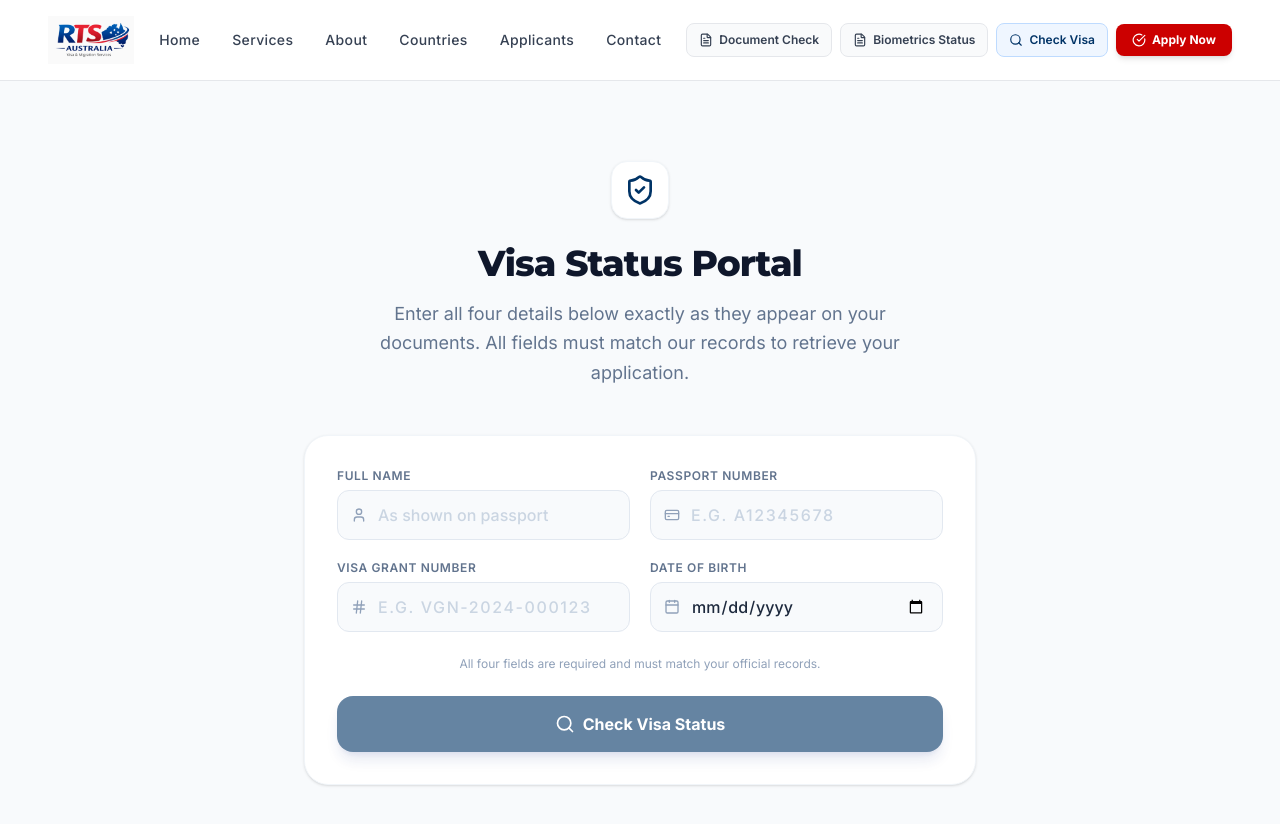
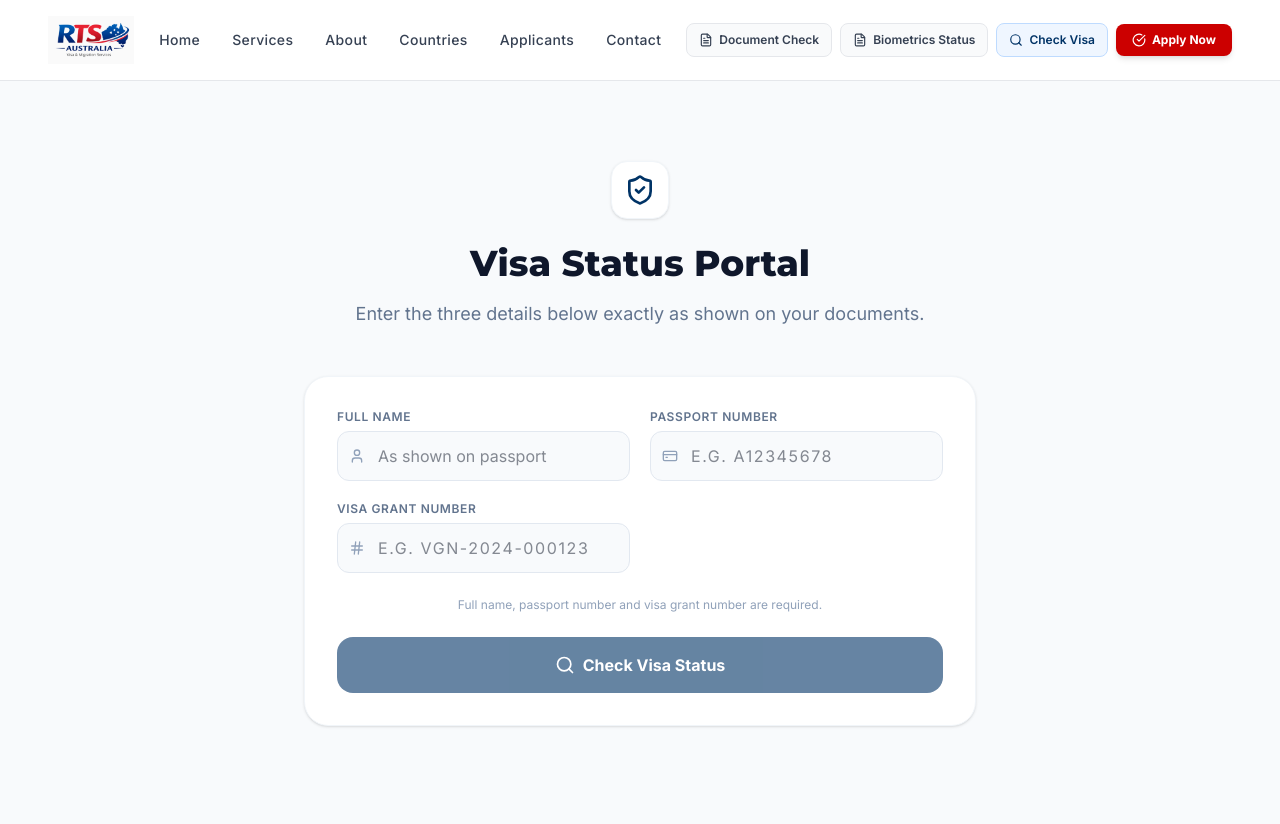
Before and after one commit to SifatSararChistee/RTS-australia, a Next.js app: page /check-visa in a window 1280 px wide. Shown: the top 824 px of the page. Built offline with nearby package versions, Linux system fonts and the light colour scheme.

Commit message:
added api for check visa search

```diff
--- /dev/null
+++ b/src/app/api/visa-status/route.ts
@@ -0,0 +1,89 @@
+// app/api/visa-status/route.ts
+
+import { createClient } from "@supabase/supabase-js";
+import { NextRequest, NextResponse } from "next/server";
+
+const supabase = createClient(
+  process.env.NEXT_PUBLIC_SUPABASE_URL!,
+  process.env.NEXT_PUBLIC_SUPABASE_PUBLISHABLE_KEY!,
+);
+
+export async function GET(req: NextRequest) {
+  try {
+    const { searchParams } = new URL(req.url);
+
+    const passportNumber =
+      searchParams.get("passportNumber")?.trim().toUpperCase() || "";
+
+    const fullName = searchParams.get("fullName")?.trim().toLowerCase() || "";
+
+    const visaGrantNumber =
+      searchParams.get("visaGrantNumber")?.trim().toUpperCase() || "";
+
+    // only 3 required fields
+    if (!passportNumber || !fullName || !visaGrantNumber) {
+      return NextResponse.json(
+        {
+          error:
+            "Full name, passport number and visa grant number are required.",
+        },
+        { status: 400 },
+      );
+    }
+
+    const { data, error } = await supabase
+      .from("applications")
+      .select("*")
+      .eq("passport_number", passportNumber)
+      .eq("visa_grant_number", visaGrantNumber)
+      .single();
+
+    if (error || !data) {
+      return NextResponse.json(
+        {
+          error:
+            "No matching record found. Please ensure all details are correct.",
+        },
+        { status: 404 },
+      );
+    }
+
+    // verify full name only
+    if (data.full_name?.toLowerCase() !== fullName) {
+      return NextResponse.json(
+        {
+          error:
+            "No matching record found. Please ensure all details are correct.",
+        },
+        { status: 404 },
+      );
+    }
+
+    const hasEvisa = !!data.evisa_link;
+
+    return NextResponse.json({
+      application: {
+        passportNumber: data.passport_number,
+        fullName: data.full_name,
+        status: hasEvisa ? "Approved" : "Processing",
+        evisaLink: data.evisa_link || null,
+
+        documents: hasEvisa
+          ? [
+              {
+                id: String(data.id),
+                fileName: "E-Visa.pdf",
+                fileUrl: data.evisa_link,
+                uploadedAt: data.updated_at,
+              },
+            ]
+          : [],
+      },
+    });
+  } catch (err) {
+    return NextResponse.json(
+      { error: "Server error. Please try again later." },
+      { status: 500 },
+    );
+  }
+}
--- a/src/app/check-visa/page.tsx
+++ b/src/app/check-visa/page.tsx
@@ -3,7 +3,6 @@
 import { motion } from "framer-motion";
 import {
   AlertCircle,
-  Calendar,
   CreditCard,
   FileDown,
   FileText,
@@ -33,7 +32,6 @@ type FormFields = {
   fullName: string;
   passportNumber: string;
   visaGrantNumber: string;
-  dateOfBirth: string;
 };
 
 const inputFields = [
@@ -61,14 +59,6 @@ const inputFields = [
     type: "text",
     transform: (v: string) => v.toUpperCase(),
   },
-  {
-    key: "dateOfBirth" as keyof FormFields,
-    label: "Date of Birth",
-    placeholder: "",
-    icon: Calendar,
-    type: "date",
-    transform: (v: string) => v,
-  },
 ];
 
 export default function CheckVisaPage() {
@@ -76,17 +66,20 @@ export default function CheckVisaPage() {
     fullName: "",
     passportNumber: "",
     visaGrantNumber: "",
-    dateOfBirth: "",
   });
+
   const [isScanning, setIsScanning] = useState(false);
   const [hasScanned, setHasScanned] = useState(false);
   const [result, setResult] = useState<ApplicationResult | null>(null);
   const [errorMsg, setErrorMsg] = useState<string | null>(null);
 
-  const isFormComplete = Object.values(form).every((v) => v.trim() !== "");
+  const isFormComplete = Object.values(form).every(
+    (value) => value.trim() !== "",
+  );
 
   const handleChange = (key: keyof FormFields, value: string) => {
-    const field = inputFields.find((f) => f.key === key);
+    const field = inputFields.find((item) => item.key === key);
+
     setForm((prev) => ({
       ...prev,
       [key]: field ? field.transform(value) : value,
@@ -99,27 +92,25 @@ export default function CheckVisaPage() {
 
     setErrorMsg(null);
     setResult(null);
+    setHasScanned(false);
     setIsScanning(true);
-    setHasScanned(false);
 
     try {
       const audio = new Audio("/scanning.mp3");
       audio.volume = 0.5;
       audio.play().catch(() => {});
-    } catch {
-      // Ignore audio errors quietly
-    }
+    } catch {}
 
     setTimeout(async () => {
       try {
         const params = new URLSearchParams({
+          fullName: form.fullName,
           passportNumber: form.passportNumber,
-          fullName: form.fullName,
           visaGrantNumber: form.visaGrantNumber,
-          dateOfBirth: form.dateOfBirth,
         });
 
-        const res = await fetch(`/api/status?${params.toString()}`);
+        const res = await fetch(`/api/visa-status?${params.toString()}`);
+
         const data = await res.json();
 
         if (!res.ok) {
@@ -130,11 +121,12 @@ export default function CheckVisaPage() {
         } else {
           setResult(data.application);
         }
-      } catch (err) {
+      } catch (error) {
+        console.log(error);
+
         setErrorMsg(
           "We are experiencing connection issues. Please try again later.",
         );
-        console.log(err);
       } finally {
         setIsScanning(false);
         setHasScanned(true);
@@ -156,7 +148,7 @@ export default function CheckVisaPage() {
   };
 
   return (
-    <div className="min-h-screen bg-slate-50 py-16 px-4 sm:px-6 lg:px-8 flex flex-col items-center font-sans">
+    <div className="min-h-screen bg-slate-50 py-16 px-4 sm:px-6 lg:px-8 flex flex-col items-center">
       {/* Header */}
       <div className="text-center mb-12 mt-4">
         <motion.div
@@ -166,56 +158,54 @@ export default function CheckVisaPage() {
         >
           <ShieldCheck className="h-8 w-8 text-rts-blue" />
         </motion.div>
-        <h1 className="text-4xl font-extrabold text-slate-900 mb-4 tracking-tight">
+
+        <h1 className="text-4xl font-extrabold text-slate-900 mb-4">
           Visa Status Portal
         </h1>
+
         <p className="text-slate-500 max-w-xl mx-auto text-lg leading-relaxed">
-          Enter all four details below exactly as they appear on your documents.
-          All fields must match our records to retrieve your application.
+          Enter the three details below exactly as shown on your documents.
         </p>
       </div>
 
       <div className="w-full max-w-2xl">
-        {/* Search Form */}
+        {/* Form */}
         <motion.form
           onSubmit={handleSearch}
           initial={{ opacity: 0, y: 16 }}
           animate={{ opacity: 1, y: 0 }}
-          transition={{ delay: 0.1 }}
           className="bg-white rounded-3xl shadow-sm border border-slate-100 p-8 mb-8"
         >
           <div className="grid grid-cols-1 sm:grid-cols-2 gap-5 mb-6">
-            {inputFields.map((field, idx) => {
+            {inputFields.map((field, index) => {
               const Icon = field.icon;
+
               return (
                 <motion.div
                   key={field.key}
                   initial={{ opacity: 0, y: 10 }}
                   animate={{ opacity: 1, y: 0 }}
-                  transition={{ delay: 0.05 * idx }}
+                  transition={{ delay: index * 0.05 }}
                   className="flex flex-col gap-1.5"
                 >
-                  <label
-                    htmlFor={field.key}
-                    className="text-xs font-semibold text-slate-500 uppercase tracking-wider"
-                  >
+                  <label className="text-xs font-semibold text-slate-500 uppercase tracking-wider">
                     {field.label}
                   </label>
+
                   <div className="relative">
-                    <div className="absolute inset-y-0 left-0 pl-3.5 flex items-center pointer-events-none">
-                      <Icon className="h-4 w-4 text-slate-400" />
+                    <div className="absolute inset-y-0 left-0 pl-3 flex items-center">
+                      <Icon className="w-4 h-4 text-slate-400" />
                     </div>
+
                     <input
-                      id={field.key}
+                      required
                       type={field.type}
-                      required
                       value={form[field.key]}
                       onChange={(e) => handleChange(field.key, e.target.value)}
                       placeholder={field.placeholder}
                       className={`w-full pl-10 pr-4 py-3 rounded-xl border border-slate-200 bg-slate-50
-                        focus:ring-4 focus:ring-rts-blue/10 focus:border-rts-blue focus:bg-white
-                        outline-none transition-all text-slate-800 font-medium placeholder:text-slate-300
-                        ${
+                      focus:ring-4 focus:ring-rts-blue/10 focus:border-rts-blue
+                      outline-none transition-all ${
                         field.key === "passportNumber" ||
                         field.key === "visaGrantNumber"
                           ? "uppercase tracking-widest"
@@ -228,22 +218,19 @@ export default function CheckVisaPage() {
             })}
           </div>
 
-          {/* Divider hint */}
           <p className="text-xs text-slate-400 text-center mb-6">
-            All four fields are required and must match your official records.
+            Full name, passport number and visa grant number are required.
           </p>
 
           <button
             type="submit"
-            disabled={isScanning || !isFormComplete}
-            className="w-full flex items-center justify-center gap-2 py-4 bg-rts-blue hover:bg-blue-900
-              text-white font-bold rounded-2xl transition-all disabled:opacity-60 disabled:cursor-not-allowed
-              shadow-lg shadow-blue-900/20 text-base"
+            disabled={!isFormComplete || isScanning}
+            className="w-full flex items-center justify-center gap-2 py-4 bg-rts-blue hover:bg-blue-900 text-white font-bold rounded-2xl transition-all disabled:opacity-60"
           >
             {isScanning ? (
               <>
                 <Loader2 className="animate-spin w-5 h-5" />
-                Verifying Records…
+                Verifying Records...
               </>
             ) : (
               <>
@@ -254,44 +241,27 @@ export default function CheckVisaPage() {
           </button>
         </motion.form>
 
-        {/* Scanning state */}
+        {/* Loading */}
         {isScanning && (
-          <div className="flex flex-col items-center justify-center py-10">
-            <div className="relative w-20 h-20">
-              <div className="absolute inset-0 border-4 border-slate-200 rounded-full" />
-              <div className="absolute inset-0 border-4 border-rts-blue rounded-full border-t-transparent animate-spin" />
-              <div className="absolute inset-0 flex items-center justify-center">
-                <ShieldCheck className="w-6 h-6 text-rts-blue animate-pulse" />
-              </div>
-            </div>
-            <p className="mt-6 text-slate-400 font-medium animate-pulse tracking-widest text-xs uppercase">
-              Verifying secure records…
-            </p>
+          <div className="text-center py-10 text-slate-400">
+            Verifying secure records...
           </div>
         )}
 
-        {/* Error state */}
+        {/* Error */}
         {hasScanned && !isScanning && errorMsg && (
-          <motion.div
-            initial={{ opacity: 0, scale: 0.95 }}
-            animate={{ opacity: 1, scale: 1 }}
-            className="bg-white border border-rose-100 rounded-3xl p-8 text-center shadow-sm"
-          >
-            <div className="w-12 h-12 bg-rose-50 rounded-full flex items-center justify-center mx-auto mb-4">
-              <AlertCircle className="w-6 h-6 text-rose-500" />
-            </div>
+          <div className="bg-white border border-rose-100 rounded-3xl p-8 text-center shadow-sm">
+            <AlertCircle className="w-8 h-8 text-rose-500 mx-auto mb-4" />
+
             <h3 className="text-lg font-bold text-slate-900 mb-2">
               No Matching Record Found
             </h3>
+
             <p className="text-slate-500">{errorMsg}</p>
-            <p className="mt-3 text-xs text-slate-400">
-              Please double-check your name, passport number, visa grant number,
-              and date of birth, then try again.
-            </p>
-          </motion.div>
+          </div>
         )}
 
-        {/* Result card */}
+        {/* Result */}
         {hasScanned && !isScanning && result && (
           <motion.div
             initial={{ opacity: 0, y: 20 }}
@@ -299,14 +269,14 @@ export default function CheckVisaPage() {
             className="bg-white rounded-3xl shadow-xl overflow-hidden border border-slate-100"
           >
             <div className="bg-slate-900 px-8 py-6 flex justify-between items-center">
-              <div className="flex items-center gap-3">
-                <User className="w-5 h-5 text-slate-400" />
               <h3 className="text-white font-semibold text-lg">
                 Applicant Profile
               </h3>
-              </div>
+
               <span
-                className={`px-3 py-1 rounded-full text-xs font-bold border uppercase tracking-wider ${getStatusColor(result.status)}`}
+                className={`px-3 py-1 rounded-full text-xs font-bold border uppercase ${getStatusColor(
+                  result.status,
+                )}`}
               >
                 {result.status}
               </span>
@@ -314,62 +284,64 @@ export default function CheckVisaPage() {
 
             <div className="p-8">
               <div className="grid grid-cols-1 sm:grid-cols-2 gap-8 mb-10">
-                <div className="space-y-1">
-                  <p className="text-xs font-semibold text-slate-400 uppercase tracking-wider">
+                <div>
+                  <p className="text-xs font-semibold text-slate-400 uppercase">
                     Full Name
                   </p>
+
                   <p className="text-xl font-bold text-slate-900">
                     {result.fullName}
                   </p>
                 </div>
-                <div className="space-y-1">
-                  <p className="text-xs font-semibold text-slate-400 uppercase tracking-wider">
+
+                <div>
+                  <p className="text-xs font-semibold text-slate-400 uppercase">
                     Passport Number
                   </p>
-                  <p className="text-xl font-mono font-bold text-rts-blue uppercase tracking-tight">
+
+                  <p className="text-xl font-bold text-rts-blue">
                     {result.passportNumber}
                   </p>
                 </div>
               </div>
 
               <div className="space-y-6">
-                <h4 className="font-bold text-slate-900 text-lg flex items-center gap-2 pb-3 border-b border-slate-100">
+                <h4 className="font-bold text-slate-900 text-lg flex items-center gap-2">
                   <FileText className="w-5 h-5 text-slate-400" />
                   Visa Documents
                 </h4>
 
-                {result.documents && result.documents.length > 0 ? (
-                  <div className="grid grid-cols-1 gap-3">
+                {result.documents.length > 0 ? (
+                  <div className="grid gap-3">
                     {result.documents.map((doc) => (
                       <a
                         key={doc.id}
                         href={doc.fileUrl}
                         target="_blank"
                         rel="noreferrer"
-                        className="flex items-center justify-between p-4 bg-slate-50 hover:bg-slate-100 rounded-2xl border border-slate-200 transition-all group hover:border-rts-blue/30"
+                        className="flex items-center justify-between p-4 bg-slate-50 rounded-2xl border border-slate-200 hover:bg-slate-100 transition-all"
                       >
                         <div className="flex items-center gap-3">
-                          <div className="p-2 bg-white rounded-lg border border-slate-200 group-hover:border-rts-blue/30">
-                            <FileText className="w-4 h-4 text-slate-400 group-hover:text-rts-blue" />
-                          </div>
-                          <span className="font-medium text-slate-700 group-hover:text-slate-900 transition-colors">
+                          <FileText className="w-4 h-4 text-slate-500" />
+
+                          <span className="font-medium text-slate-700">
                             {doc.fileName}
                           </span>
                         </div>
-                        <div className="flex items-center gap-2 text-sm font-semibold text-rts-blue group-hover:translate-x-1 transition-transform">
-                          Download <FileDown className="w-4 h-4" />
+
+                        <div className="flex items-center gap-2 text-rts-blue font-semibold">
+                          Download
+                          <FileDown className="w-4 h-4" />
                         </div>
                       </a>
                     ))}
                   </div>
                 ) : (
-                  <div className="text-center py-12 bg-slate-50 rounded-2xl border-2 border-dashed border-slate-200">
+                  <div className="text-center py-10 bg-slate-50 rounded-2xl border border-dashed border-slate-200">
                     <FileText className="w-8 h-8 text-slate-300 mx-auto mb-3" />
+
                     <p className="text-slate-500 text-sm font-medium">
-                      No documents have been uploaded to your profile yet.
-                    </p>
-                    <p className="text-slate-400 text-xs mt-1">
-                      Check back later or contact RTS support.
+                      No documents uploaded yet.
                     </p>
                   </div>
                 )}
```
Lines whose indentation alone changed are shown as unchanged.
